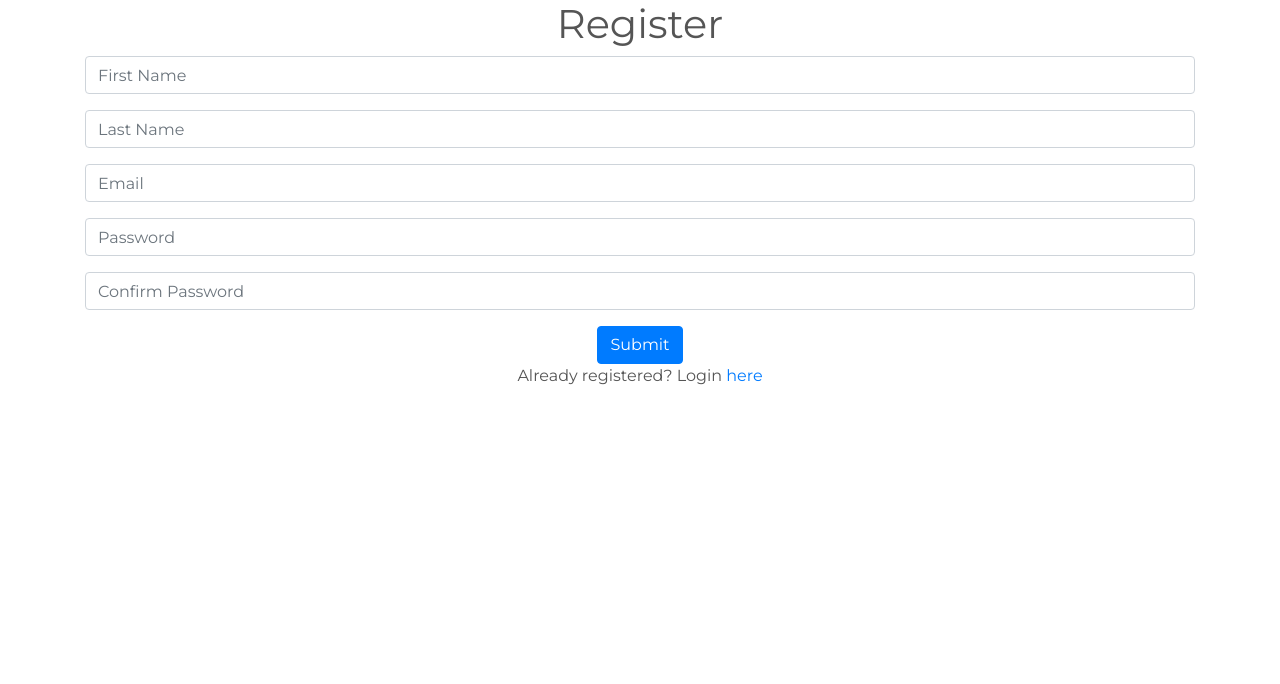
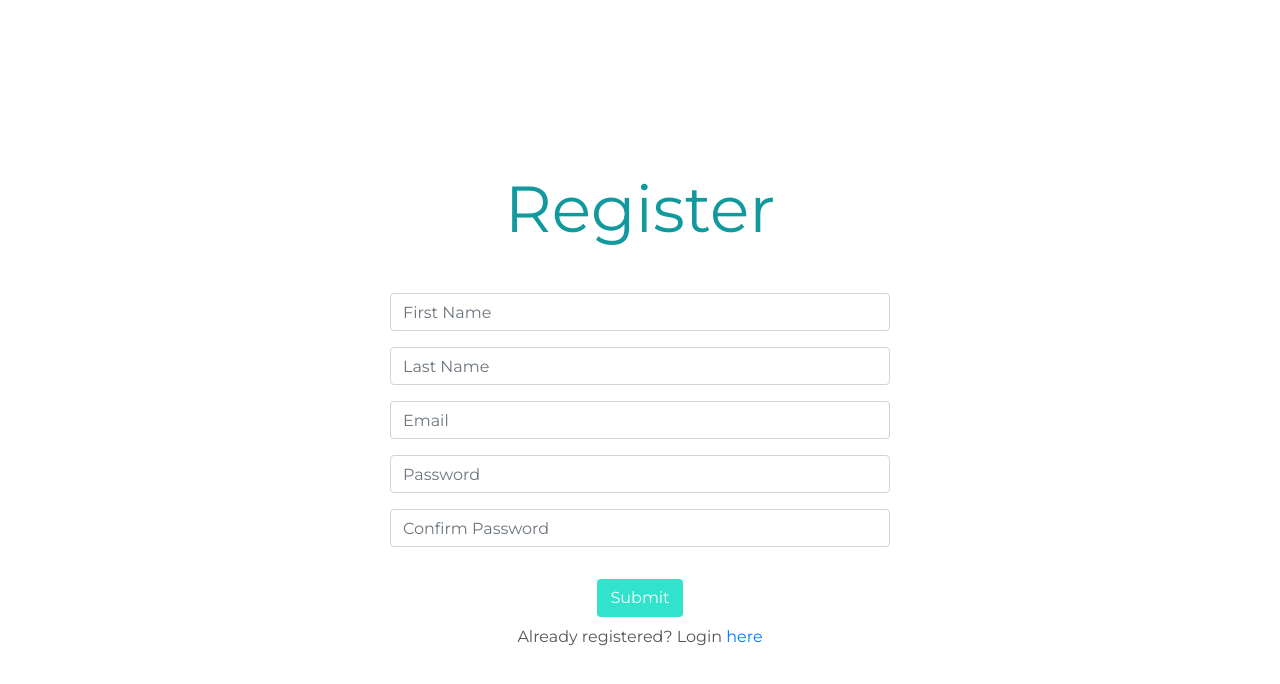
Before and after one commit to Loptt/group-munch, a React (Create React App) app in the folder client/: page /register in a window 1280 px wide. Shown: the top 684 px of the page. Built offline with nearby package versions, Linux system fonts and the light colour scheme.

Commit message:
Adding security

```diff
--- a/client/src/components/Login.js
+++ b/client/src/components/Login.js
@@ -2,9 +2,11 @@ import React, { useState, useEffect } from "react";
 import Form from 'react-bootstrap/Form';
 import Button from 'react-bootstrap/Button'
 import Container from "react-bootstrap/Container";
+import './css/Login.css'
 import { Link } from "react-router-dom/cjs/react-router-dom";
 import {SERVER_URL} from '../config'
 import CustomAlert from './CustomAlert'
+import Card from 'react-bootstrap/Card';
 
 export default function Login(props) {
     const [email, setEmail] = useState("");
@@ -81,7 +83,8 @@ export default function Login(props) {
     return (
         <Container>
             <CustomAlert variant={alertVariant} message={alertMessage} show={showAlert} onClose={onCloseAlert}/>
-            <h1>Login</h1>
+            <h1 className='log-regis-title'>Login</h1>
+            <div className="login-card">
                 <Form onSubmit={handleSubmit}>
                     <Form.Group>
                         <Form.Control type="email" placeholder="Email" onChange={onEmailChange} required/>
@@ -89,11 +92,20 @@ export default function Login(props) {
                     <Form.Group>
                         <Form.Control type="password" placeholder="Password" onChange={onPasswordChange} required/>
                     </Form.Group>
-                <Button variant="primary" type="submit">
+                    <Button className="mt-3 mb-2" variant="flat" bg='flat' type="submit">
                         Submit
                     </Button>
                 </Form>
+            </div>
             <p>Or register <Link to="/register">here</Link></p>
+            <style type="text/css">
+                {`
+                .btn-flat {
+                    background-color: #30e3ca;
+                    color: white;
+                }
+                `}
+            </style>
         </Container>
     );
 }
--- a/client/src/components/Register.js
+++ b/client/src/components/Register.js
@@ -115,7 +115,8 @@ export default function Register(props) {
             </Modal>
             <Container>
                 <CustomAlert variant={alertVariant} message={alertMessage} show={showAlert} onClose={onCloseAlert}/>
-                <h1>Register</h1>
+                <h1 className='log-regis-title'>Register</h1>
+                <div className="login-card">
                     <Form onSubmit={handleSubmit}>
                         <Form.Group>
                             <Form.Control type="text" placeholder="First Name" onChange={onFirstNameChange} required />
@@ -132,10 +133,19 @@ export default function Register(props) {
                         <Form.Group>
                             <Form.Control type="password" placeholder="Confirm Password" onChange={onPasswordConfChange} required/>
                         </Form.Group>
-                    <Button variant="primary" type="submit">
+                        <Button className="mt-3 mb-2" variant="flat" bg='flat' type="submit">
                             Submit
                         </Button>
                     </Form>
+                </div>
+                <style type="text/css">
+                {`
+                .btn-flat {
+                    background-color: #30e3ca;
+                    color: white;
+                }
+                `}
+            </style>
                 <p>Already registered? Login <Link to="/login">here</Link></p>
             </Container>
         </>
--- a/client/src/components/Voting.js
+++ b/client/src/components/Voting.js
@@ -167,13 +167,14 @@ export default function Voting (props) {
                 fetchRecentVotingEvent();
                 setShowNewVoting(false);
                 props.voteAlert('success', 'Voting event created');
-                /*setAnyEvent(true);
-                setShowNewVoting(false);
+                setAnyEvent(true);
+                /*setShowNewVoting(false);
                 setVotingActive(true);
                 setCurrentEvent(responseJSON);*/
                 console.log(responseJSON);
             })
             .catch(error => {
+                setAnyEvent(false);
                 props.voteAlert('danger', 'Error creating new voting event');
                 console.log(error);
             })
--- /dev/null
+++ b/client/src/components/css/Login.css
@@ -0,0 +1,26 @@
+.login-container {
+    text-align: center;
+}
+
+.login-card {
+    margin: auto;
+    width: 300px;
+}
+
+.log-regis-title {
+    margin-top: 80px;
+    margin-bottom: 45px;
+    color: #11999e;
+    font-size: 65px;
+}
+
+@media (min-width: 992px) {
+    .login-card {
+        margin: auto;
+        width: 500px;
+    }
+
+    .log-regis-title {
+        margin-top: 170px;
+    }
+}
--- a/client/src/config.js
+++ b/client/src/config.js
@@ -1 +1,2 @@
+//export const SERVER_URL = 'https://groupmunchapi.herokuapp.com';
 export const SERVER_URL = 'http://localhost:8080';
```
Also changed, not shown: 2 other files (tests, documents, lock files or other folders). Lines whose indentation alone changed are shown as unchanged.
